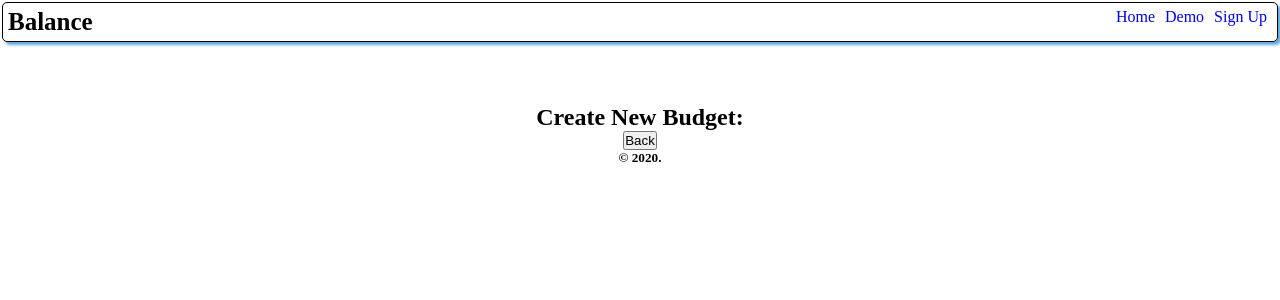
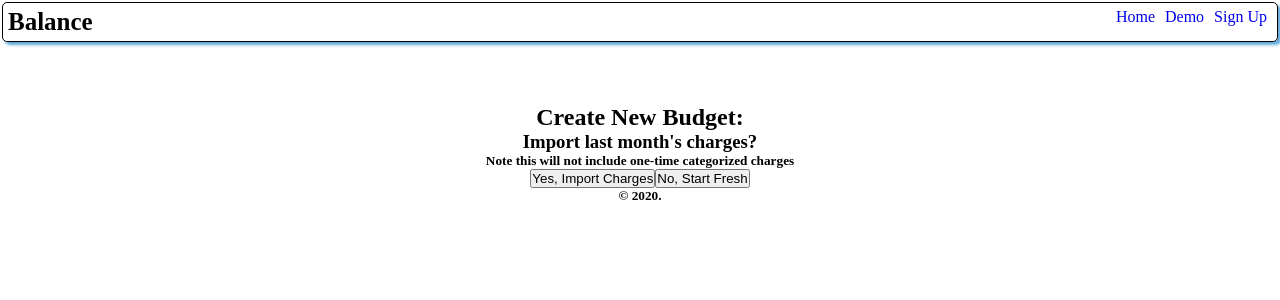
Before and after one commit to Cosmic-Noir/balance-app, a React (Create React App) app: page /createBudget in a window 1280 px wide. Shown: the top 300 px of the page. Built offline with nearby package versions, Linux system fonts and the light colour scheme.

Commit message:
Update createBudget and add new and imported states to pass to budget component. Remove redundant button

```diff
--- a/src/App.js
+++ b/src/App.js
@@ -112,6 +112,103 @@ class App extends Component {
     }
   };
 
+  // Responsible for adding days to current date to return a new date
+  addDays = (date, days) => {
+    let result = new Date(date);
+    result.setDate(result.getDate() + days);
+    return result;
+  };
+
+  // Should split into two functions, one to calculate date string, and the other to check if an additional charge must be added
+  addAdditionalCharge = newCharge => {
+    let { occurance, charge_name, month_name, due_date } = newCharge;
+    console.log(
+      `A charge was added, checking to see if we need to add additional charges...`
+    );
+
+    const monthArray = [
+      "Jan",
+      "Feb",
+      "Mar",
+      "Apr",
+      "May",
+      "Jun",
+      "Jul",
+      "Aug",
+      "Sep",
+      "Oct",
+      "Nov",
+      "Dec"
+    ];
+    let stringArray = month_name.split(" ");
+
+    let dateString = stringArray[1] + "-";
+
+    let monthString = stringArray[0];
+
+    for (let i = 0; i < monthArray.length; i++) {
+      if (monthString === monthArray[i]) {
+        monthString = i + 1;
+      }
+    }
+
+    if (monthString.length === 1) {
+      monthString = "0" + monthString;
+    }
+
+    dateString += monthString.toString();
+
+    let dayString = due_date.toString();
+
+    if (dayString.length === 1) {
+      dayString = "0" + dayString;
+    }
+
+    dateString += "-" + dayString;
+
+    if (occurance === "One Time") {
+      console.log(
+        `${charge_name} is a One Time occurance and will not be re-created in the next budget`
+      );
+    } else if (occurance === "Monthly") {
+      console.log(
+        `${charge_name} is a Monthly occurance, will not be adding an aditional charge, but will be on the next budget`
+      );
+    } else if (occurance === "Biweekly") {
+      // console.log(
+      //   `${charge_name} is a Biweekly occurance, must add charge every 14 days UNTIL month changes`
+      // );
+      // console.log(
+      //   `Next calculated due_date is ${this.addDays(dateString, 14)}`
+      // );
+      let nextDueDate = this.addDays(dateString, 14).toString();
+      // console.log(nextDueDate);
+
+      let month = nextDueDate.substring(4, 7);
+      // console.log(month);
+
+      let day = parseInt(nextDueDate.substring(8, 10));
+      // console.log(day);
+
+      if (month === stringArray[0]) {
+        console.log("it is the same month, add new bill");
+        let newestCharge = newCharge;
+        newestCharge.due_date = day;
+        console.log(newestCharge.due_date);
+        // console.log(newestCharge);
+        this.addNewCharge(newestCharge);
+      } else {
+        console.log("it is a new month! Do not add new charge ");
+      }
+    } else if (occurance === "Weekly") {
+      console.log(
+        `${charge_name} is a Weekly occurance, must add charge every 7 days UNTIL month changes`
+      );
+      console.log(`Next calculated due_date is ${this.addDays(dateString, 7)}`);
+    }
+    console.log(`addAdditionalCharge has run`);
+  };
+
   componentDidMount() {
     this.checkLoginStatus();
   }
--- a/src/components/addCharge/addCharge.js
+++ b/src/components/addCharge/addCharge.js
@@ -77,99 +77,6 @@ class AddCharge extends Component {
 
       this.resetCharge();
     }
-  };
-
-  // Responsible for adding days to current date to return a new date
-  addDays = (date, days) => {
-    let result = new Date(date);
-    result.setDate(result.getDate() + days);
-    return result;
-  };
-
-  // Should split into two functions, one to calculate date string, and the other to check if an additional charge must be added
-  addAdditionalCharge = newCharge => {
-    let { occurance, charge_name, month_name, due_date } = newCharge;
-
-    const monthArray = [
-      "Jan",
-      "Feb",
-      "Mar",
-      "Apr",
-      "May",
-      "Jun",
-      "Jul",
-      "Aug",
-      "Sep",
-      "Oct",
-      "Nov",
-      "Dec"
-    ];
-    let stringArray = month_name.split(" ");
-
-    let dateString = stringArray[1] + "-";
-
-    let monthString = stringArray[0];
-
-    for (let i = 0; i < monthArray.length; i++) {
-      if (monthString === monthArray[i]) {
-        monthString = i + 1;
-      }
-    }
-
-    if (monthString.length === 1) {
-      monthString = "0" + monthString;
-    }
-
-    dateString += monthString.toString();
-
-    let dayString = due_date.toString();
-
-    if (dayString.length === 1) {
-      dayString = "0" + dayString;
-    }
-
-    dateString += "-" + dayString;
-
-    if (occurance === "One Time") {
-      console.log(
-        `${charge_name} is a One Time occurance and will not be re-created in the next budget`
-      );
-    } else if (occurance === "Monthly") {
-      console.log(
-        `${charge_name} is a Monthly occurance, will not be adding an aditional charge, but will be on the next budget`
-      );
-    } else if (occurance === "Biweekly") {
-      // console.log(
-      //   `${charge_name} is a Biweekly occurance, must add charge every 14 days UNTIL month changes`
-      // );
-      // console.log(
-      //   `Next calculated due_date is ${this.addDays(dateString, 14)}`
-      // );
-      let nextDueDate = this.addDays(dateString, 14).toString();
-      console.log(nextDueDate);
-
-      let month = nextDueDate.substring(4, 7);
-      // console.log(month);
-
-      let day = parseInt(nextDueDate.substring(8, 10));
-      // console.log(day);
-
-      if (month === stringArray[0]) {
-        console.log("it is the same month, add new bill");
-        let newestCharge = newCharge;
-        newestCharge.due_date = day;
-        console.log(newestCharge);
-        this.context.addNewCharge(newestCharge);
-      } else {
-        console.log("it is a new month! Do not add new charge ");
-      }
-    } else if (occurance === "Weekly") {
-      console.log(
-        `${charge_name} is a Weekly occurance, must add charge every 7 days UNTIL month changes`
-      );
-      console.log(`Next calculated due_date is ${this.addDays(dateString, 7)}`);
-    }
-    console.log(`addAdditionalCharge has run`);
   };
 
   // Responsible for changing fields to empty
@@ -273,7 +180,7 @@ class AddCharge extends Component {
             name="amount"
             ref={this.amount}
             required
-            type="text"
+            type="number"
             value={this.state.amount}
           />
           <select
--- a/src/components/createBudget/createBudget.js
+++ b/src/components/createBudget/createBudget.js
@@ -1,5 +1,8 @@
 import React, { Component } from "react";
 // import { Link } from "react-router-dom";
+
+/* Custom Components */
+import Budget from "../budget/budget";
 
 /* Context */
 import balanceContext from "../../balanceContext";
@@ -16,14 +19,29 @@ class CreateBudget extends Component {
     this.props.history.goBack();
   };
 
+  handleClickYes = () => {
+    this.setState({ imported: true, new: true });
+  };
+
+  handleClickNo = () => {
+    this.setState({ new: true });
+  };
+
   render() {
     return (
       <div className="createBudget">
         <h2>Create New Budget:</h2>
         {/* Budget Form here */}
-        <button onClick={this.handleBack} type="button">
-          Back
-        </button>
+        <h3>Import last month's charges?</h3>
+        <h5>Note this will not include one-time categorized charges</h5>
+        <button onClick={this.handleClickYes}>Yes, Import Charges</button>
+        <button>No, Start Fresh</button>
+        <br />
+        {this.state.new === true ? (
+          <Budget imported={this.state.imported} new={this.state.new} />
+        ) : (
+          ""
+        )}
       </div>
     );
   }
```
